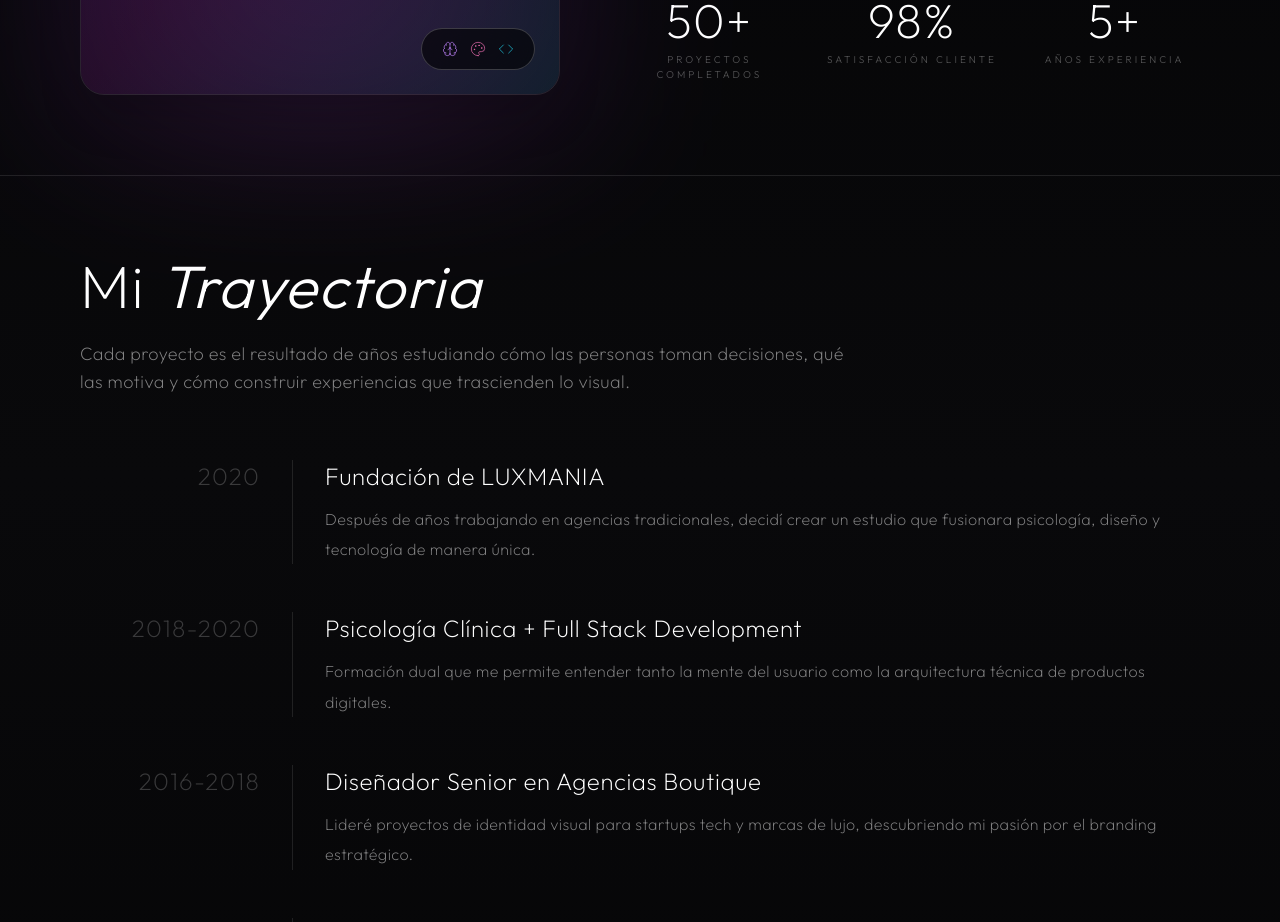
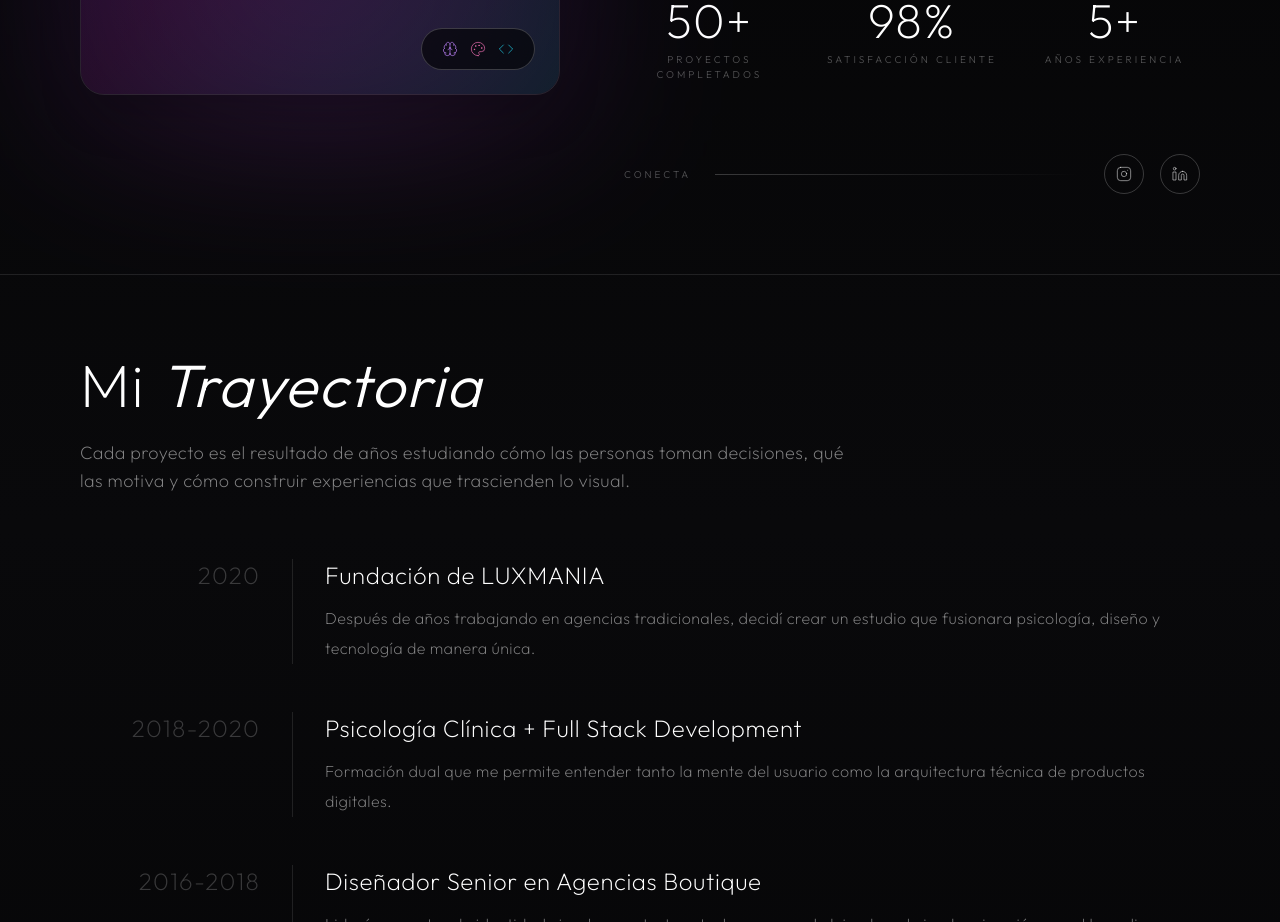
Before and after one commit to noirpraxis-dotcom/luis-virrueta-web, a React (Vite) app: page /sobre-mi in a window 1280 px wide. Shown: the part 1420-2342 px from the top of the page. Built offline with nearby package versions, Linux system fonts and the light colour scheme.

Commit message:
Actualización completa de datos de contacto reales

```diff
--- a/src/components/WhatsAppButton.jsx
+++ b/src/components/WhatsAppButton.jsx
@@ -27,7 +27,7 @@ export default function WhatsAppButton() {
   }, [isHomePage]);
 
   const handleClick = () => {
-    const phoneNumber = '420776711636'; // Czech phone number
+    const phoneNumber = '420776711575'; // Czech phone number
     const message = encodeURIComponent('Hola! Me gustaría obtener más información sobre tus servicios.');
     window.open(`https://wa.me/${phoneNumber}?text=${message}`, '_blank');
   };
--- a/src/pages/AboutPage.jsx
+++ b/src/pages/AboutPage.jsx
@@ -1,5 +1,5 @@
 import { motion, useInView } from 'framer-motion'
-import { Brain, Code, Palette, Heart, Sparkles, Zap } from 'lucide-react'
+import { Brain, Code, Palette, Heart, Sparkles, Zap, Instagram, Linkedin } from 'lucide-react'
 import { Link } from 'react-router-dom'
 import { useRef } from 'react'
 
@@ -295,6 +295,35 @@ const AboutPage = () => {
                   </motion.div>
                 ))}
               </div>
+
+              {/* Social Links - Minimalista */}
+              <motion.div
+                initial={{ opacity: 0, y: 20 }}
+                animate={isHeroInView ? { opacity: 1, y: 0 } : {}}
+                transition={{ duration: 0.8, delay: 1.5 }}
+                className="flex items-center gap-6 pt-8"
+              >
+                <span className="text-white/30 text-[10px] uppercase tracking-[0.3em] font-light">Conecta</span>
+                <div className="h-px flex-1 bg-gradient-to-r from-white/20 to-transparent" />
+                <div className="flex gap-4">
+                  {/* Instagram */}
+                  <a
+                    href="https://www.instagram.com/_horadorada_?igsh=MXRoZDJpaHdqbWRwYg=="
+                    target="_blank"
+                    rel="noopener noreferrer"
+                    className="w-10 h-10 rounded-full border border-white/20 flex items-center justify-center hover:border-fuchsia-400/60 hover:bg-fuchsia-400/10 transition-all duration-300 group"
+                  >
+                    <Instagram className="w-4 h-4 text-white/50 group-hover:text-fuchsia-400 transition-colors" strokeWidth={1.5} />
+                  </a>
+                  {/* LinkedIn */}
+                  <a
+                    href="#"
+                    className="w-10 h-10 rounded-full border border-white/20 flex items-center justify-center hover:border-cyan-400/60 hover:bg-cyan-400/10 transition-all duration-300 group"
+                  >
+                    <Linkedin className="w-4 h-4 text-white/50 group-hover:text-cyan-400 transition-colors" strokeWidth={1.5} />
+                  </a>
+                </div>
+              </motion.div>
             </motion.div>
           </div>
         </div>
--- a/src/pages/ContactoPage.jsx
+++ b/src/pages/ContactoPage.jsx
@@ -49,21 +49,21 @@ const ContactoPage = () => {
     {
       icon: Mail,
       title: 'Email',
-      value: 'hola@ainimation.studio',
-      link: 'mailto:hola@ainimation.studio',
+      value: 'luxmaniadigital@gmail.com',
+      link: 'mailto:luxmaniadigital@gmail.com',
       color: 'from-purple-500 to-purple-600',
     },
     {
       icon: Phone,
       title: 'WhatsApp',
-      value: '+52 123 456 7890',
-      link: 'https://wa.me/521234567890',
+      value: '+420 776 711 575',
+      link: 'https://wa.me/420776711575',
       color: 'from-emerald-500 to-emerald-600',
     },
     {
       icon: MapPin,
       title: 'Ubicación',
-      value: 'Ciudad de México, MX',
+      value: 'Toluca → Checoslovaquia',
       link: null,
       color: 'from-fuchsia-500 to-fuchsia-600',
     },
@@ -297,7 +297,7 @@ const ContactoPage = () => {
                     value={formData.phone}
                     onChange={handleChange}
                     className="w-full px-0 py-4 bg-transparent border-b border-white/10 text-white font-extralight text-lg tracking-wide placeholder-white/20 focus:outline-none focus:border-white/30 transition-all"
-                    placeholder="+52 123 456 7890"
+                    placeholder="+420 776 711 575"
                   />
                 </div>
 
--- a/src/pages/ServiciosPage.jsx
+++ b/src/pages/ServiciosPage.jsx
@@ -386,9 +386,11 @@ const ServiceDetail = ({ service, index }) => {
               <span className="text-base lg:text-lg font-light text-white/90 tracking-wide">{service.duration}</span>
             </div>
 
-            {/* CTA Premium - Estilo LuisViruettaIntro */}
+            {/* CTA Premium - WhatsApp con mensaje personalizado */}
             <motion.a
-              href="/contacto"
+              href={`https://wa.me/420776711575?text=${encodeURIComponent(`Hola! Solicito cotización para ${service.title}`)}`}
+              target="_blank"
+              rel="noopener noreferrer"
               initial={{ opacity: 0, y: 10 }}
               animate={isInView ? { opacity: 1, y: 0 } : {}}
               transition={{ duration: 0.6, delay: 0.3 }}
```
